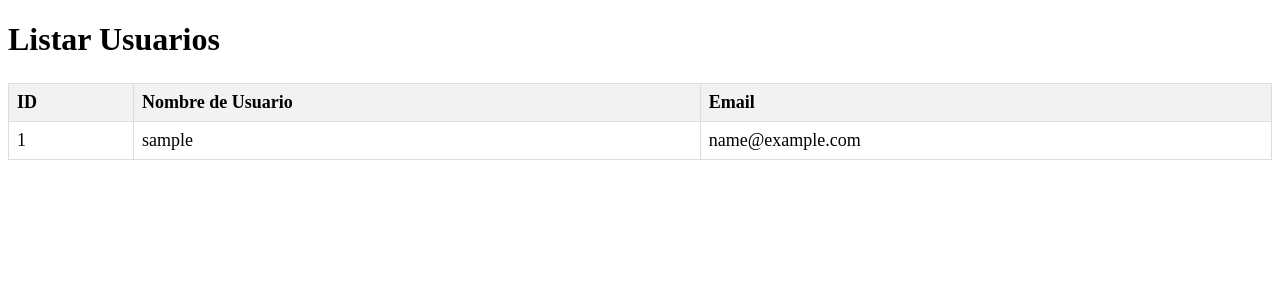
After one commit to aravalenzuela/proyecto_CMS, a Django app: page /list_users/ in a window 1280 px wide. The commit adds this page. Shown: the top 300 px of the page. Run offline with Django 4.2, Linux system fonts and the light colour scheme; tables that the repository leaves empty hold one stand-in row (values such as "Sample post").

Commit message:
[Implementacion del Listar Usuarios]

```diff
--- /dev/null
+++ b/Seguridad/templates/list_users.html
@@ -0,0 +1,49 @@
+<!DOCTYPE html>
+<html lang="es">
+<head>
+    <meta charset="UTF-8">
+    <title>Listar Usuarios</title>
+    <style>
+        /* Estilos para la tabla */
+        table {
+            width: 100%;
+            border-collapse: collapse;
+            margin: 25px 0;
+            font-size: 18px;
+            text-align: left;
+        }
+        th, td {
+            border: 1px solid #dddddd;
+            padding: 8px;
+        }
+        th {
+            background-color: #f2f2f2;
+        }
+        tr:hover {
+            background-color: #f5f5f5;
+        }
+    </style>
+</head>
+<body>
+    <h1>Listar Usuarios</h1>
+    <table>
+        <thead>
+            <tr>
+                <th>ID</th>
+                <th>Nombre de Usuario</th>
+                <th>Email</th>
+                <!-- Añade más campos si lo necesitas -->
+            </tr>
+        </thead>
+        <tbody>
+            {% for user in users %}
+            <tr>
+                <td>{{ user.id }}</td>
+                <td>{{ user.username }}</td>
+                <td>{{ user.email }}</td>
+            </tr>
+            {% endfor %}
+        </tbody>
+    </table>
+</body>
+</html>
--- a/Seguridad/urls.py
+++ b/Seguridad/urls.py
@@ -3,5 +3,6 @@ from . import views
 
 urlpatterns = [
     path('crear_permiso/', views.crear_permiso, name='crear_permiso'),
-    path('listar_permisos/', views.listar_permisos, name='listar_permisos')
+    path('listar_permisos/', views.listar_permisos, name='listar_permisos'),
+    path('list_users/', views.list_users, name='list_users')
 ]
--- a/Seguridad/views.py
+++ b/Seguridad/views.py
@@ -1,7 +1,9 @@
 from django.http import HttpResponse
 from django.shortcuts import render
 from .models import Permiso
+from django.contrib.auth.models import User
 
+#Codigos para la implementacion de los requerimientos
 def crear_permiso(request):
     if request.method == 'POST':
         nombre = request.POST['nombre']
@@ -14,3 +16,7 @@ def crear_permiso(request):
 def listar_permisos(request):
     permisos = Permiso.objects.all()
     return render(request, 'listar_permisos.html', {'permisos': permisos})
+
+def list_users(request):
+    users = User.objects.all()
+    return render(request, 'list_users.html', {'users': users})
--- a/core/templates/profile.html
+++ b/core/templates/profile.html
@@ -25,7 +25,7 @@
     <section>
         <h2>Usuarios</h2>
         <ul>
-            <li><a href="#list-users">Listar Usuarios</a></li>
+            <li><a href="{% url 'list_users' %}">Listar Usuarios</a></li>
             <li><a href="#create-user">Crear Usuario</a></li>
             <li><a href="#delete-user">Dar de Baja Usuario</a></li>
         </ul>
```
